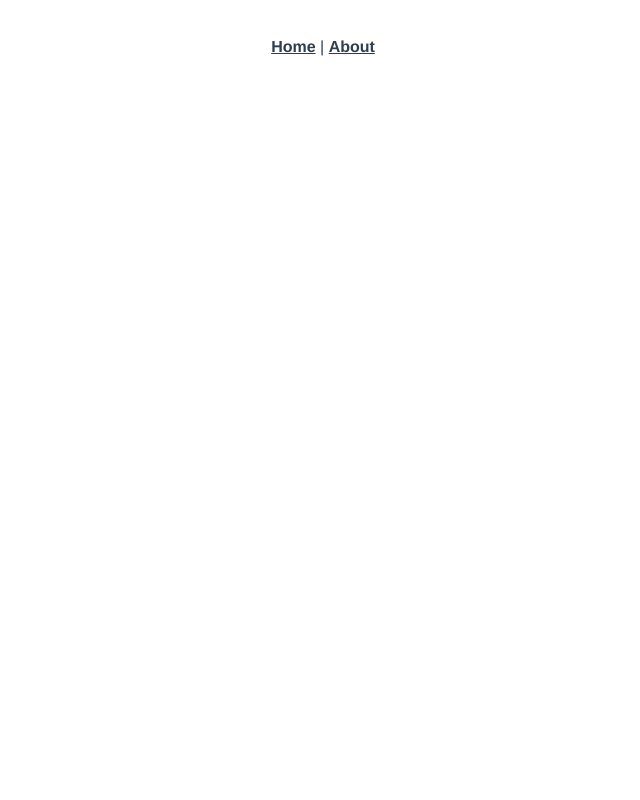
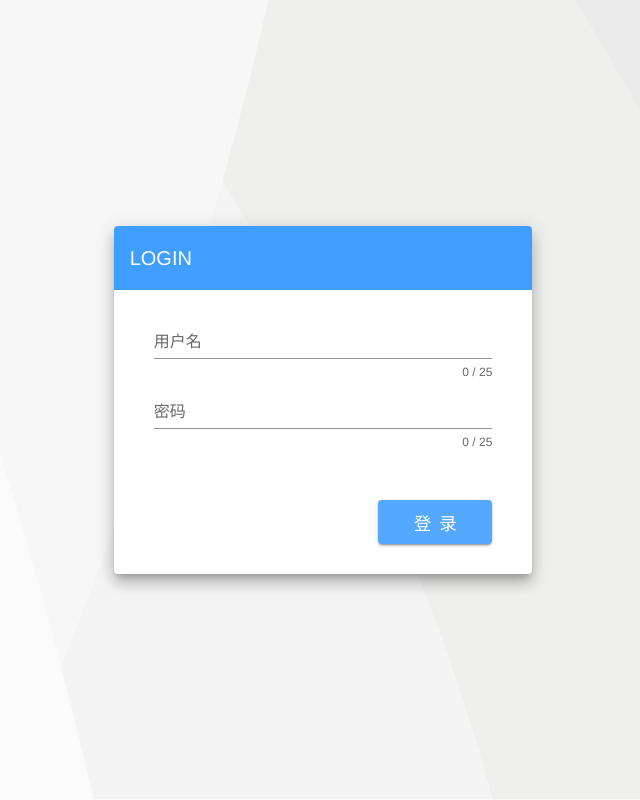
Before and after one commit to gywgithub/vue-vuetify-admin, a Vue app: page /login in a window 1280 px wide. Shown: the whole page, without its empty margins (317-957 px from the left). Built offline with nearby package versions, Linux system fonts and the light colour scheme.

Commit message:
feat: add vuetify

```diff
--- a/package.json
+++ b/package.json
@@ -35,7 +35,8 @@
     "sass": "^1.19.0",
     "sass-loader": "^8.0.0",
     "typescript": "^3.4.3",
-    "vue-template-compiler": "^2.6.10"
+    "vue-template-compiler": "^2.6.10",
+    "vuetify": "^2.2.21"
   },
   "config": {
     "commitizen": {
--- a/public/index.html
+++ b/public/index.html
@@ -6,6 +6,8 @@
     <meta name="viewport" content="width=device-width,initial-scale=1.0">
     <link rel="icon" href="<%= BASE_URL %>favicon.ico">
     <title>vue-vuetify-admin</title>
+    <link href="https://fonts.googleapis.com/css?family=Roboto:100,300,400,500,700,900" rel="stylesheet">
+    <link href="https://cdn.jsdelivr.net/npm/@mdi/font@5.x/css/materialdesignicons.min.css" rel="stylesheet">
   </head>
   <body>
     <noscript>
--- a/src/App.vue
+++ b/src/App.vue
@@ -1,10 +1,8 @@
 <template>
   <div id="app">
-    <div id="nav">
-      <router-link to="/">Home</router-link> |
-      <router-link to="/about">About</router-link>
-    </div>
-    <router-view/>
+    <v-app>
+      <router-view/>
+    </v-app>
   </div>
 </template>
 
@@ -13,17 +11,5 @@
   font-family: 'Avenir', Helvetica, Arial, sans-serif;
   -webkit-font-smoothing: antialiased;
   -moz-osx-font-smoothing: grayscale;
-  text-align: center;
-  color: #2c3e50;
-}
-#nav {
-  padding: 30px;
-  a {
-    font-weight: bold;
-    color: #2c3e50;
-    &.router-link-exact-active {
-      color: #42b983;
-    }
-  }
 }
 </style>
--- a/src/components/HelloWorld.vue
+++ b/src/components/HelloWorld.vue
@@ -1,6 +1,7 @@
 <template>
   <div class="hello">
     <h1>{{ msg }}</h1>
+    <h2 @click="onClick()"> {{ title }} </h2>
     <p>
       For a guide and recipes on how to configure / customize this project,<br>
       check out the
@@ -39,6 +40,10 @@ import { Component, Prop, Vue } from 'vue-property-decorator';
 @Component
 export default class HelloWorld extends Vue {
   @Prop() private msg!: string;
+  // title: string = 'TypeScript';
+  // onClick(): void {
+  //   console.log('onClick');
+  // }
 }
 </script>
 
--- a/src/main.ts
+++ b/src/main.ts
@@ -3,11 +3,13 @@ import App from './App.vue';
 import router from './router';
 import store from './store';
 import './registerServiceWorker';
+import vuetify from '@/plugins/vuetify';
 
 Vue.config.productionTip = false;
 
 new Vue({
   router,
   store,
+  vuetify,
   render: (h) => h(App),
 }).$mount('#app');
--- /dev/null
+++ b/src/plugins/vuetify.ts
@@ -0,0 +1,32 @@
+// src/plugins/vuetify.js
+
+import Vue from 'vue';
+import Vuetify from 'vuetify';
+import 'vuetify/dist/vuetify.min.css';
+
+import colors from 'vuetify/lib/util/colors';
+
+Vue.use(Vuetify);
+
+const opts = {
+  theme: {
+    dark: false,
+    themes: {
+      light: {
+        primary: '#409eff',
+        secondary: '#54a8ff',
+        accent: '#9c27b0',
+        error: '#f44336',
+        warning: '#ff5722',
+        info: '#607d8b',
+        success: '#4caf50',
+      },
+      dark: {
+        primary: colors.blue.darken1,
+      },
+    },
+  },
+};
+
+export default new Vuetify(opts);
+// export default new Vuetify();
--- a/src/router.ts
+++ b/src/router.ts
@@ -10,6 +10,11 @@ export default new Router({
   routes: [
     {
       path: '/',
+      name: 'login',
+      component: () => import('./views/Login.vue'),
+    },
+    {
+      path: '/home',
       name: 'home',
       component: Home,
     },
@@ -21,5 +26,10 @@ export default new Router({
       // which is lazy-loaded when the route is visited.
       component: () => import(/* webpackChunkName: "about" */ './views/About.vue'),
     },
+    {
+      path: '/login',
+      name: 'login',
+      component: () => import('./views/Login.vue'),
+    },
   ],
 });
--- a/src/views/Home.vue
+++ b/src/views/Home.vue
@@ -1,5 +1,6 @@
 <template>
   <div class="home">
+    <h2>{{titleH2}}</h2>
     <img alt="Vue logo" src="../assets/logo.png">
     <HelloWorld msg="Welcome to Your Vue.js + TypeScript App"/>
   </div>
@@ -10,6 +11,11 @@ import { Component, Vue } from 'vue-property-decorator';
 import HelloWorld from '@/components/HelloWorld.vue'; // @ is an alias to /src
 
 @Component({
+  data() {
+    return {
+      titleH2: '123',
+    };
+  },
   components: {
     HelloWorld,
   },
--- /dev/null
+++ b/src/views/Login.vue
@@ -0,0 +1,188 @@
+<template>
+  <div class="main" v-on:keyup.enter="login">
+    <v-container fluid fill-height>
+      <v-layout align-center justify-center>
+        <v-flex xs12 sm8 md4>
+          <v-card class="elevation-10 z-index-2 card-width">
+            <v-toolbar color="primary" dark flat>
+              <v-toolbar-title>LOGIN</v-toolbar-title>
+            </v-toolbar>
+            <v-card-text class="card-text-padding">
+              <v-form ref="form" v-model="valid">
+                <v-text-field
+                  v-model="username"
+                  :rules="[rules.username.required]"
+                  counter
+                  maxlength="25"
+                  hint
+                  label="用户名"
+                ></v-text-field>
+                <v-text-field
+                  v-model="password"
+                  :rules="[rules.password.required, rules.password.min]"
+                  type="password"
+                  name="password"
+                  label="密码"
+                  maxlength="25"
+                  counter
+                ></v-text-field>
+                <div class="min-height-40">
+                  <v-alert
+                    type="error"
+                    outlined
+                    dense
+                    close-text="Close Alert"
+                    dismissible
+                    v-show="showMessage"
+                    v-model="showMessage"
+                    class="alert-container"
+                  >{{message}}</v-alert>
+                </div>
+              </v-form>
+            </v-card-text>
+            <v-card-actions class="card-actions-padding">
+              <v-spacer></v-spacer>
+              <v-btn
+                color="secondary"
+                large
+                @click="login"
+                class="submit-button"
+              >&nbsp;&nbsp;&nbsp;&nbsp;登&nbsp;录&nbsp;&nbsp;&nbsp;&nbsp;</v-btn>
+            </v-card-actions>
+          </v-card>
+        </v-flex>
+      </v-layout>
+    </v-container>
+    <div class="svg-container" v-if="!dark">
+      <svg
+        jsname="BUfzDd"
+        xmlns="http://www.w3.org/2000/svg"
+        viewBox="0 0 1440 810"
+        preserveAspectRatio="xMinYMin slice"
+        aria-hidden="true"
+      >
+        <path
+          fill="#efefee"
+          d="M592.66 0c-15 64.092-30.7 125.285-46.598 183.777C634.056 325.56 748.348 550.932 819.642 809.5h419.672C1184.518 593.727 1083.124 290.064 902.637 0H592.66z"
+        />
+        <path
+          fill="#f4f4f4"
+          d="M545.962 183.777c-53.796 196.576-111.592 361.156-163.49 490.74 11.7 44.494 22.8 89.49 33.1 134.883h404.07c-71.294-258.468-185.586-483.84-273.68-625.623z"
+        />
+        <path
+          fill="#f7f7f7"
+          d="M153.89 0c74.094 180.678 161.088 417.448 228.483 674.517C449.67 506.337 527.063 279.465 592.56 0H153.89z"
+        />
+        <path
+          fill="#fbfbfc"
+          d="M153.89 0H0v809.5h415.57C345.477 500.938 240.884 211.874 153.89 0z"
+        />
+        <path
+          fill="#ebebec"
+          d="M1144.22 501.538c52.596-134.583 101.492-290.964 134.09-463.343 1.2-6.1 2.3-12.298 3.4-18.497 0-.2.1-.4.1-.6 1.1-6.3 2.3-12.7 3.4-19.098H902.536c105.293 169.28 183.688 343.158 241.684 501.638v-.1z"
+        />
+        <path
+          fill="#e1e1e1"
+          d="M1285.31 0c-2.2 12.798-4.5 25.597-6.9 38.195C1321.507 86.39 1379.603 158.98 1440 257.168V0h-154.69z"
+        />
+        <path
+          fill="#e7e7e7"
+          d="M1278.31,38.196C1245.81,209.874 1197.22,365.556 1144.82,499.838L1144.82,503.638C1185.82,615.924 1216.41,720.211 1239.11,809.6L1439.7,810L1439.7,256.768C1379.4,158.78 1321.41,86.288 1278.31,38.195L1278.31,38.196z"
+        />
+      </svg>
+    </div>
+    <div class="svg-container" v-else></div>
+    <!-- <Alert class="z-index-999" /> -->
+  </div>
+</template>
+
+<script lang="ts">
+import { Component, Vue } from 'vue-property-decorator';
+
+@Component({
+  data() {
+    return {
+      username: '',
+      password: '',
+      show: false,
+      valid: true,
+      showMessage: false,
+      message: '账号或密码不正确,请重新输入',
+      rules: {
+        username: {
+          required: (value: any) => !!value || '用户名不能为空',
+        },
+        password: {
+          required: (value: any) => !!value || '密码不能为空',
+          min: (v: any) => v.length >= 8 || '密码最少8个字符',
+        },
+      },
+      dark: false,
+    };
+  },
+  methods: {
+    login() {
+      console.info('login');
+    },
+  },
+  components: {},
+})
+export default class Home extends Vue {}
+</script>
+<style lang="scss" scoped>
+.main {
+  height: 100%;
+}
+
+.min-height-40 {
+  min-height: 40px;
+}
+
+.card-actions-padding {
+  padding: 0px 40px 30px 20px;
+}
+
+.submit-button {
+  font-size: 1.1em;
+  margin-top: -10px;
+}
+
+.card-text-padding {
+  padding: 20px 40px;
+}
+
+.alert-container {
+  margin-top: 10px;
+  text-align: left;
+}
+
+.z-index-2 {
+  z-index: 2;
+}
+
+.svg-container {
+  overflow: hidden;
+  position: fixed;
+  right: 0;
+  top: 0;
+  bottom: 0;
+  left: 0;
+  z-index: 0;
+}
+
+.svg-container svg {
+  width: 100%;
+  height: 100%;
+  position: absolute;
+  top: 0;
+  right: 0;
+  bottom: 0;
+  left: 0;
+  z-index: -1;
+}
+
+.card-width {
+  max-width: 480px;
+  margin: auto;
+}
+</style>
--- a/tslint.json
+++ b/tslint.json
@@ -14,6 +14,7 @@
     "no-consecutive-blank-lines": false,
     "object-literal-sort-keys": false,
     "ordered-imports": false,
-    "quotemark": [true, "single"]
+    "quotemark": [true, "single"],
+    "no-console": [true, "log", "error"]
   }
 }
--- a/vue.config.js
+++ b/vue.config.ts
@@ -2,5 +2,8 @@ module.exports = {
   publicPath: process.env.NODE_ENV === 'production'
     ? '/vue-vuetify-admin/'
     : '/',
-  outputDir: 'docs'
+  outputDir: 'docs',
+  configureWebpack: {
+    devtool: 'source-map'
+  }
 }
```
